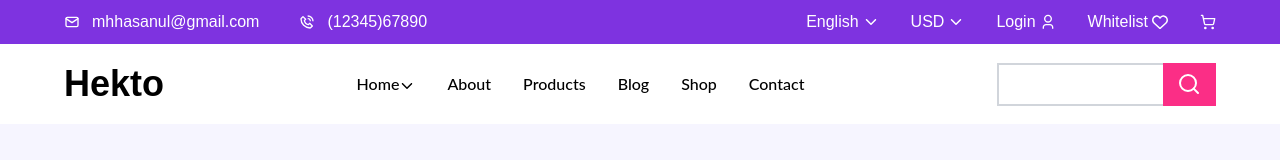
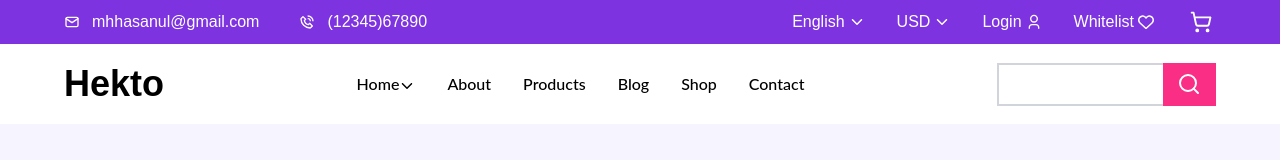
Before and after one commit to abdulrehman1771/giaic_quarter_02_hackathon, a Next.js app: page /blog in a window 1280 px wide. Shown: the top 160 px of the page. Built offline with nearby package versions, Linux system fonts and the light colour scheme.

Commit message:
Add to card feature added

```diff
--- a/app/components/Nabvar.tsx
+++ b/app/components/Nabvar.tsx
@@ -11,8 +11,15 @@ import { FiSearch } from "react-icons/fi";
 import { GiHamburgerMenu } from "react-icons/gi";
 import { useState } from "react";
 import { MdClose } from "react-icons/md";
+import { useCartContext } from "../providers/cart-provider";
 
 export default function Navbar() {
+
+
+  const {totalItems} = useCartContext();
+
+
+
   const [sideBar, setSideBar] = useState(true);
 
   const toggleSideBar = () => {
@@ -58,9 +65,14 @@ export default function Navbar() {
                 <FaRegHeart />
               </Link>
             </div>
-            <div className="flex items-center sm:gap-1">
-              <Link className="flex items-center gsm:ap-1" href={"/shopping_cart"}>
-                <LuShoppingCart />
+            <div className="flex items-center relative sm:gap-1">
+              <Link className="flex items-center sm:gap-1 scale-50 md:scale-75" href={"/shopping_cart"}>
+                <LuShoppingCart size={30}/>
+                {totalItems > 0 && (
+                <div className="w-5 h-5 rounded-full flex justify-center items-center bg-[#FB2E86] absolute top-[-5px] right-[-5px]">
+                  <p className="text-white text-sm">{totalItems}</p>
+                </div>
+              )}
               </Link>
             </div>
           </div>
```
